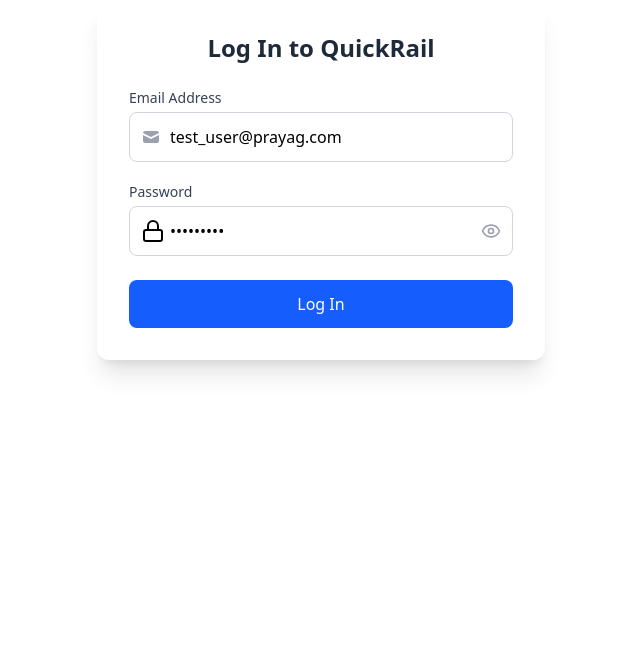
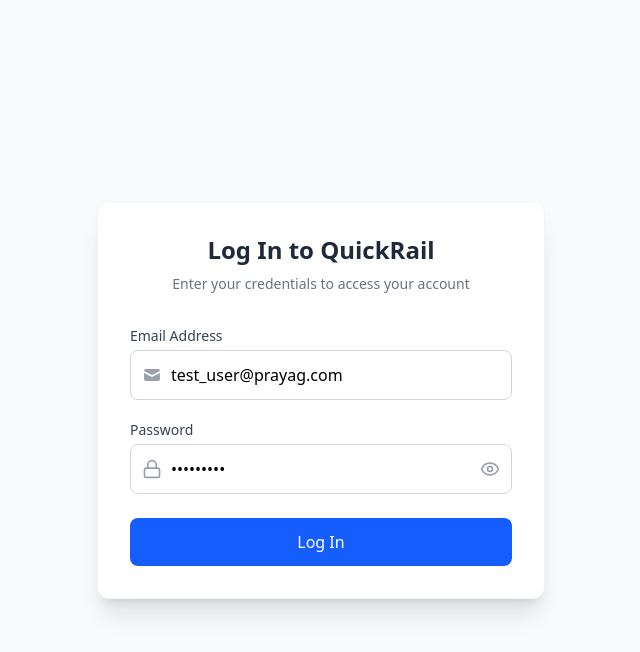
Before and after one commit to Mrprayag077/Spendly, a React (Vite) app: page /login in a window 1280 px wide. Shown: the top 652 px of the page, without its empty margins (319-959 px from the left). Built offline with nearby package versions, Linux system fonts and the light colour scheme; no server answers.

Commit message:
update: auth

```diff
--- a/src/components/auth/ProtectedRoute.tsx
+++ b/src/components/auth/ProtectedRoute.tsx
@@ -1,31 +1,40 @@
-import { selectIsAuthenticated } from "@/store/authSlice/authSlice";
+import { login } from "@/store/authSlice/authSlice";
+import { getAuth, onAuthStateChanged } from "firebase/auth";
 import React from "react";
-import { useSelector } from "react-redux";
+import { useDispatch } from "react-redux";
 import { useNavigate } from "react-router-dom";
-import { getAuth, onAuthStateChanged } from "firebase/auth";
 
 export default function ProtectedRoute<T extends object>(
   Component: React.ComponentType<T>
 ) {
   return function WrappedComponent(props: T) {
-    const isAuthenticated = useSelector(selectIsAuthenticated);
+    const dispatch = useDispatch();
     const navigate = useNavigate();
 
     React.useEffect(() => {
       const auth = getAuth();
+      const unsubscribe = onAuthStateChanged(auth, (user) => {
 
-      const unsubscribe = onAuthStateChanged(auth, (user) => {
-        if (!user || !isAuthenticated) {
+        console.log("user", user);
+        if (user) {
+        console.log("user if");
+
+          dispatch(
+            login({
+              uuid: user.uid,
+              name: user.displayName ?? "fistname lastname",
+              email: user.email ?? "",
+            })
+          );
+        } else {
+                  console.log("user else");
+
           navigate("/login");
         }
       });
 
       return () => unsubscribe();
-    }, [isAuthenticated, navigate]);
-
-    if (!isAuthenticated) {
-      return null;
-    }
+    }, [dispatch, navigate]);
 
     return <Component {...props} />;
   };
--- a/src/components/common/Charts.tsx
+++ b/src/components/common/Charts.tsx
@@ -48,7 +48,7 @@
             <span className={showExpense ? "text-gray-900" : ""}>Expense</span>
             <button
               onClick={() => setShowExpense((prev) => !prev)}
-              className={`w-12 h-6 flex items-center bg-gray-300 rounded-full p-1 transition duration-300 ease-in-out ${
+              className={`w-12 h-6 flex items-center cursor-pointer bg-gray-300 rounded-full p-1 transition duration-300 ease-in-out ${
                 showExpense ? "bg-red-400" : "bg-green-400"
               }`}
             >
--- a/src/components/common/Header.tsx
+++ b/src/components/common/Header.tsx
@@ -86,11 +86,10 @@
           )}
 
           <Button
-            className="action-button bg-red-500 hover:bg-red-600"
+            className="action-button bg-purple-500 hover:bg-purple-600"
             onClick={logoutUser}
           >
             <LogOut className=" h-5 w-5" />
-            <span>Logout</span>
           </Button>
         </div>
       </div>
--- a/src/pages/Login.tsx
+++ b/src/pages/Login.tsx
@@ -1,10 +1,15 @@
 import { auth } from "@/lib/firebase";
 import { login } from "@/store/authSlice/authSlice";
-import { signInWithEmailAndPassword } from "firebase/auth";
-import { Eye, EyeOff, Lock } from "lucide-react";
+import {
+  getAuth,
+  onAuthStateChanged,
+  signInWithEmailAndPassword,
+} from "firebase/auth";
+import { Eye, EyeOff, Loader, Lock } from "lucide-react";
 import { useState, useEffect } from "react";
 import { useDispatch } from "react-redux";
 import { useNavigate } from "react-router-dom";
+import { toast } from "sonner";
 
 const LoginPage: React.FC = () => {
   const dispatch = useDispatch();
@@ -14,17 +19,21 @@
   const [password, setPassword] = useState("123456789");
   const [error, setError] = useState("");
   const [showPassword, setShowPassword] = useState(false);
-  const [user, setUser] = useState<any>(null);
+  const [isLoading, setIsLoading] = useState(false);
 
   useEffect(() => {
-    if (user) {
-      console.log("User Email:", user.email);
-      console.log("User UID:", user.uid);
-      navigate("/");
-    }
-  }, [user, navigate]);
+    const auth = getAuth();
+    const unsubscribe = onAuthStateChanged(auth, (user) => {
+      if (user) {
+        navigate("/");
+      }
+    });
+
+    return () => unsubscribe();
+  }, [navigate]);
 
   const handleLogin = async () => {
+    setIsLoading(true);
     try {
       const userCredential = await signInWithEmailAndPassword(
         auth,
@@ -32,7 +41,6 @@
         password
       );
       const loggedInUser = userCredential.user;
-      setUser(loggedInUser);
       dispatch(
         login({
           uuid: loggedInUser.uid,
@@ -40,20 +48,33 @@
           email: loggedInUser.email ?? "",
         })
       );
+      toast.success("logged in successfully!!");
     } catch (err: any) {
       setError(err.message);
+      toast.error(err.message);
+
+      setTimeout(() => {
+        window.location.reload();
+      }, 3000);
+    } finally {
+      setIsLoading(false);
     }
   };
 
   return (
-    <div className="h-full flex flex-col items-center justify-center px-6">
-      <div className="w-full max-w-md bg-white p-8 shadow-xl rounded-xl login-container fade-in">
-        <h2 className="text-2xl font-bold text-center text-gray-800 mb-6">
-          Log In to QuickRail
-        </h2>
+    <div className="min-h-screen flex items-center justify-center px-4 sm:px-6 bg-gray-50">
+      <div className="w-full max-w-md bg-white p-6 sm:p-8 shadow-xl rounded-xl border border-gray-100 transform transition-all duration-300">
+        <div className="text-center mb-8">
+          <h2 className="text-2xl font-bold text-gray-800 mb-2">
+            Log In to QuickRail
+          </h2>
+          <p className="text-gray-500 text-sm">
+            Enter your credentials to access your account
+          </p>
+        </div>
 
         {error && (
-          <div className="bg-red-50 border-l-4 border-red-500 p-4 mb-6 rounded-md fade-in">
+          <div className="bg-red-50 border-l-4 border-red-500 p-4 mb-6 rounded-md animate-fade-in">
             <div className="flex">
               <div className="flex-shrink-0">
                 <svg
@@ -99,7 +120,8 @@
               placeholder="you@example.com"
               value={email}
               onChange={(e) => setEmail(e.target.value)}
-              className="w-full border border-gray-300 pl-10 p-3 rounded-lg focus:outline-none focus:ring-2 focus:ring-blue-500 input-focus"
+              className="w-full border border-gray-300 pl-10 p-3 rounded-lg focus:outline-none focus:ring-2 focus:ring-blue-500 transition-all duration-200"
+              disabled={isLoading}
             />
           </div>
         </div>
@@ -113,7 +135,7 @@
           </label>
           <div className="relative">
             <div className="absolute inset-y-0 left-0 pl-3 flex items-center pointer-events-none">
-              <Lock className="icon-md" />
+              <Lock className="h-5 w-5 text-gray-400" />
             </div>
             <input
               id="password"
@@ -121,13 +143,15 @@
               placeholder="••••••••"
               value={password}
               onChange={(e) => setPassword(e.target.value)}
-              className="w-full border border-gray-300 pl-10 pr-10 p-3 rounded-lg focus:outline-none focus:ring-2 focus:ring-blue-500 input-focus"
+              className="w-full border border-gray-300 pl-10 pr-10 p-3 rounded-lg focus:outline-none focus:ring-2 focus:ring-blue-500 transition-all duration-200"
+              disabled={isLoading}
             />
             <div className="absolute inset-y-0 right-0 pr-3 flex items-center">
               <button
                 type="button"
                 onClick={() => setShowPassword((prev) => !prev)}
-                className="text-gray-400"
+                className="text-gray-400 hover:text-gray-600 transition-colors"
+                disabled={isLoading}
               >
                 {showPassword ? (
                   <EyeOff className="w-5 h-5" />
@@ -141,9 +165,17 @@
 
         <button
           onClick={handleLogin}
-          className="w-full bg-blue-600 text-white py-3 rounded-lg font-medium hover:bg-blue-700 transition duration-300"
+          className="w-full bg-blue-600 cursor-pointer text-white py-3 rounded-lg font-medium hover:bg-blue-700 transition duration-300 flex items-center justify-center"
+          disabled={isLoading}
         >
-          Log In
+          {isLoading ? (
+            <>
+              <Loader className="w-5 h-5 mr-2 animate-spin" />
+              Logging in...
+            </>
+          ) : (
+            "Log In"
+          )}
         </button>
       </div>
     </div>
```
